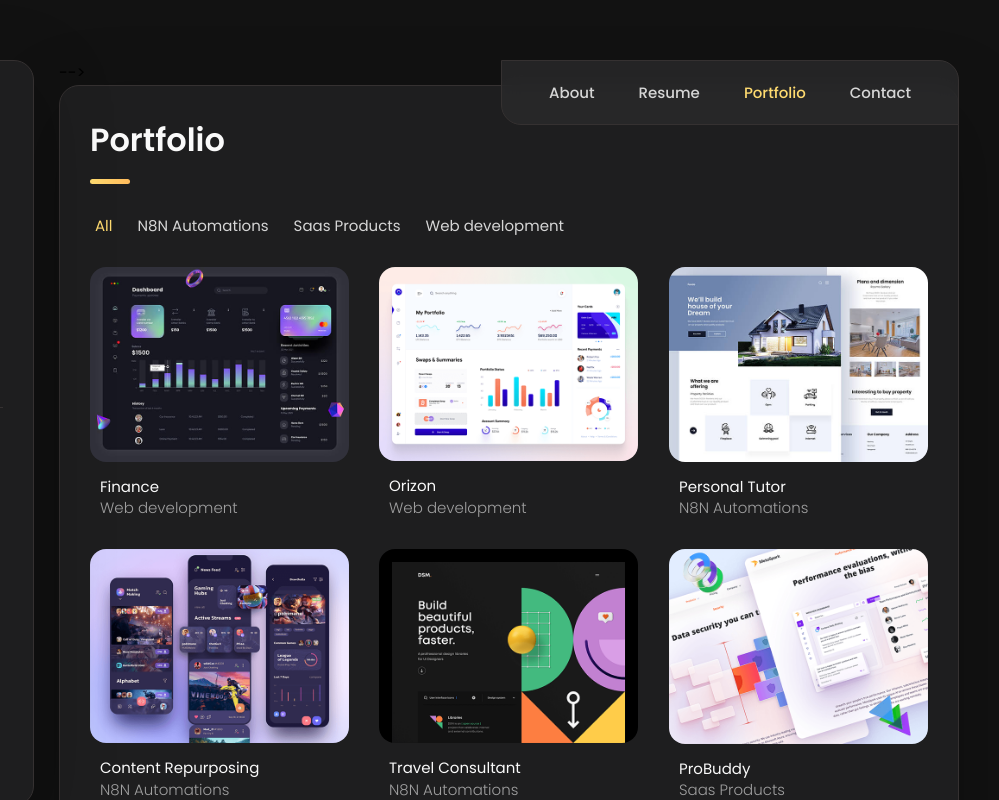
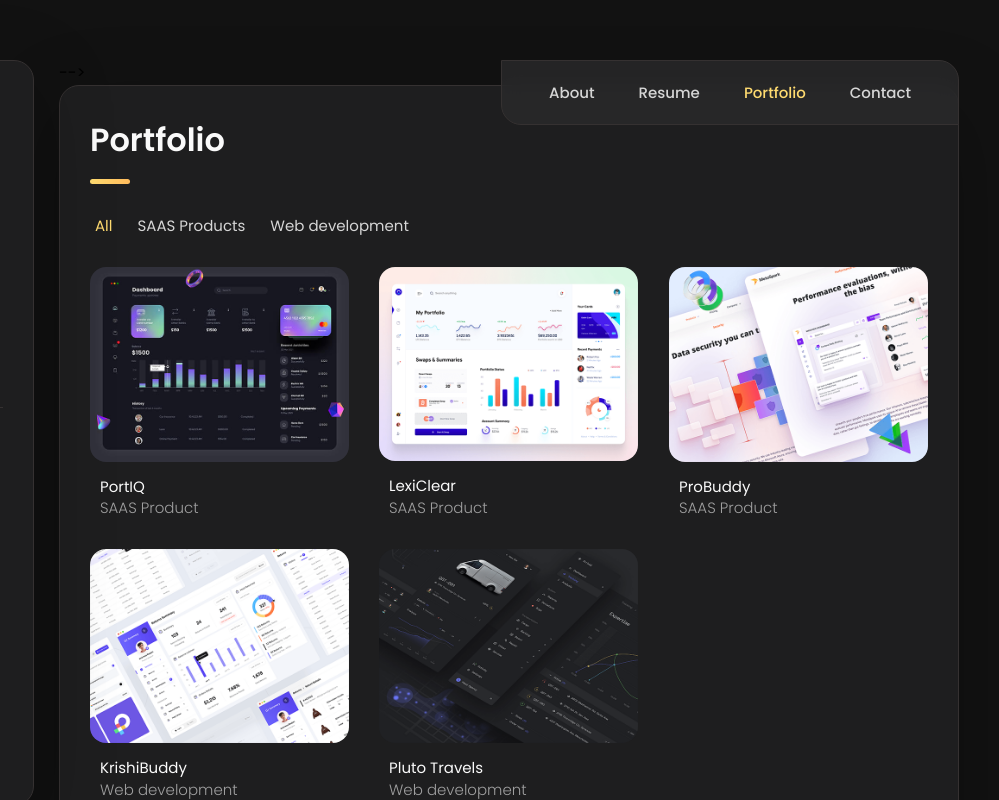
Before and after one commit to SanchitCoder/Portfolio, a plain HTML site: page index.html in a window 1280 px wide. Both pictures are taken after a click on the button "Portfolio". Shown: the top 800 px of the page, 281-1280 px from the left. Drawn offline with nearby package versions, Linux system fonts and the light colour scheme.

Commit message:
New Projects Added

```diff
--- a/index.html
+++ b/index.html
@@ -709,12 +709,12 @@
               <button class="active" data-filter-btn>All</button>
             </li>
 
-            <li class="filter-item">
+            <!-- <li class="filter-item">
               <button data-filter-btn>N8N Automations</button>
-            </li>
+            </li> -->
 
             <li class="filter-item">
-              <button data-filter-btn>Saas Products</button>
+              <button data-filter-btn>SAAS Products</button>
             </li>
 
             <li class="filter-item">
@@ -760,7 +760,7 @@
           <ul class="project-list">
 
             <li class="project-item  active" data-filter-item data-category="web development">
-              <a href="#">
+              <a href="https://port-iq-rho.vercel.app/">
 
                 <figure class="project-img">
                   <div class="project-item-icon-box">
@@ -770,15 +770,15 @@
                   <img src="./assets/images/project-1.jpg" alt="finance" loading="lazy">
                 </figure>
 
-                <h3 class="project-title">Finance</h3>
+                <h3 class="project-title">PortIQ</h3>
 
-                <p class="project-category">Web development</p>
+                <p class="project-category">SAAS Product</p>
 
               </a>
             </li>
 
             <li class="project-item  active" data-filter-item data-category="web development">
-              <a href="#">
+              <a href="https://lexi-clear.vercel.app/">
 
                 <figure class="project-img">
                   <div class="project-item-icon-box">
@@ -788,14 +788,14 @@
                   <img src="./assets/images/project-2.png" alt="orizon" loading="lazy">
                 </figure>
 
-                <h3 class="project-title">Orizon</h3>
+                <h3 class="project-title">LexiClear</h3>
 
-                <p class="project-category">Web development</p>
+                <p class="project-category">SAAS Product</p>
 
               </a>
             </li>
 
-            <li class="project-item  active" data-filter-item data-category="n8n automations">
+            <!-- <li class="project-item  active" data-filter-item data-category="n8n automations">
               <a href="#">
 
                 <figure class="project-img">
@@ -811,9 +811,9 @@
                 <p class="project-category">N8N Automations</p>
 
               </a>
-            </li>
+            </li> -->
 
-            <li class="project-item  active" data-filter-item data-category="n8n automations">
+            <!-- <li class="project-item  active" data-filter-item data-category="n8n automations">
               <a href="#">
 
                 <figure class="project-img">
@@ -829,9 +829,9 @@
                 <p class="project-category">N8N Automations</p>
 
               </a>
-            </li>
+            </li> -->
 
-            <li class="project-item  active" data-filter-item data-category="n8n automations">
+            <!-- <li class="project-item  active" data-filter-item data-category="n8n automations">
               <a href="#">
 
                 <figure class="project-img">
@@ -847,7 +847,7 @@
                 <p class="project-category">N8N Automations</p>
 
               </a>
-            </li>
+            </li> -->
 
             <li class="project-item  active" data-filter-item data-category="saas products">
               <a href="https://probuddy-one.vercel.app/">
@@ -862,13 +862,13 @@
 
                 <h3 class="project-title">ProBuddy</h3>
 
-                <p class="project-category">Saas Products</p>
+                <p class="project-category">SAAS Product</p>
 
               </a>
             </li>
 
             <li class="project-item  active" data-filter-item data-category="web development">
-              <a href="#">
+              <a href="https://krishi-buddy.vercel.app/">
 
                 <figure class="project-img">
                   <div class="project-item-icon-box">
@@ -878,14 +878,14 @@
                   <img src="./assets/images/project-7.png" alt="summary" loading="lazy">
                 </figure>
 
-                <h3 class="project-title">Summary</h3>
+                <h3 class="project-title">KrishiBuddy</h3>
 
                 <p class="project-category">Web development</p>
 
               </a>
             </li>
 
-            <li class="project-item  active" data-filter-item data-category="n8n automations">
+            <!-- <li class="project-item  active" data-filter-item data-category="n8n automations">
               <a href="#">
 
                 <figure class="project-img">
@@ -901,10 +901,10 @@
                 <p class="project-category">N8N Automations</p>
 
               </a>
-            </li>
+            </li> -->
 
             <li class="project-item  active" data-filter-item data-category="web development">
-              <a href="#">
+              <a href="https://www.plutotravels.ae/">
 
                 <figure class="project-img">
                   <div class="project-item-icon-box">
@@ -914,7 +914,7 @@
                   <img src="./assets/images/project-9.png" alt="arrival" loading="lazy">
                 </figure>
 
-                <h3 class="project-title">Arrival</h3>
+                <h3 class="project-title">Pluto travels</h3>
 
                 <p class="project-category">Web development</p>
 
```
